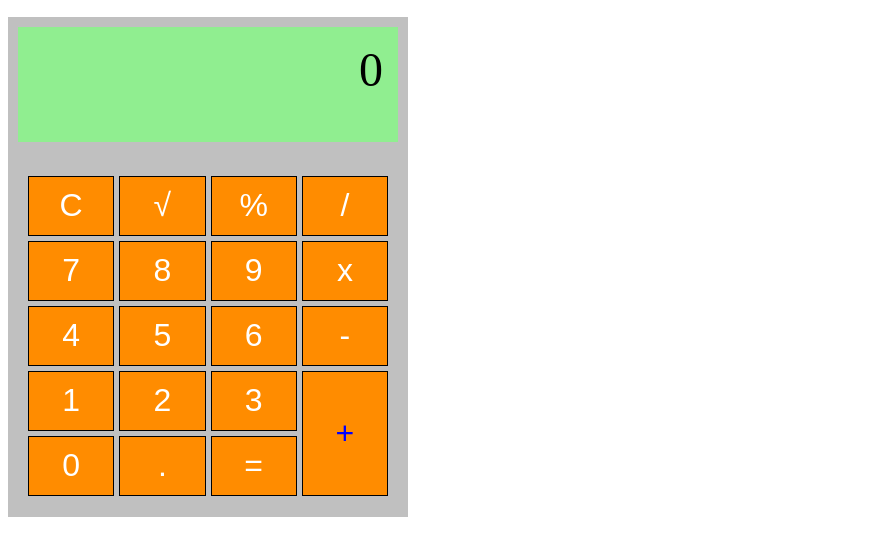
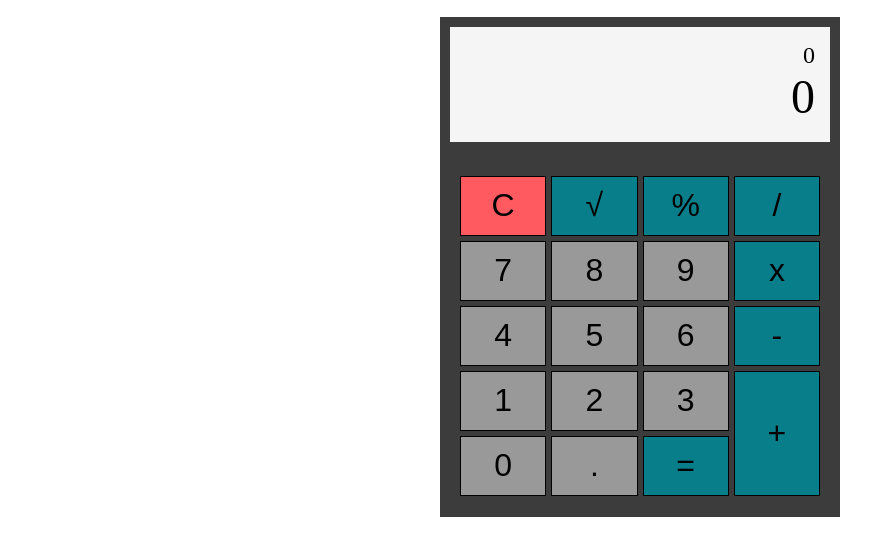
Before and after one commit to HunterKELL/Calculator, a plain HTML site: page index.html in a window 1280 px wide. Shown: the part 50-606 px from the top of the page, without its empty margins (0-895 px from the left). Drawn offline with Linux system fonts and the light colour scheme.

Commit message:
Changed some css for calculator and added a root selector

```diff
--- a/app.js
+++ b/app.js
@@ -5,7 +5,7 @@ const numberBtn = document.querySelectorAll('.number');
 const operatorBtn = document.querySelectorAll('.operator');
 const clear = document.querySelector('.clear-btn');
 const equal = document.querySelector('.equal-btn');
-//const decimal = document.querySelector('.decimal-btn');
+const decimalBtn = document.querySelector('.decimal-btn');
 const percent = document.querySelector('.percent-btn');
 const squareRoot = document.querySelector('.square-root');
 //const numButtons = document.getElementById("number");
@@ -16,12 +16,13 @@ console.log(clear);
 console.log(equal);
 console.log(firstDisplay);
 console.log(secondDisplay);
-//console.log(decimal)
+console.log(decimalBtn)
 
 
 let currentNum = ''
 let previousNum = ''
 let operator = ''
+let decimal = ''
 //let dot = false
 /*const logNumber = (number) => {
     if (num1.length < 10) {
@@ -86,7 +87,19 @@ const logOperator = (oper) => {
     currentNum = ''
     firstDisplay.textContent = ''
 }
-
+decimalBtn.addEventListener('click', (e) => {
+    if(!firstDisplay.textContent.includes('.')){
+        firstDisplay.textContent += '.'
+    }
+})
+/*const logDecimal = (dot) => {
+    decimal = dot
+    if(firstDisplay.textContent.includes(Number)){
+        if(decimal.length <= 1){
+            firstDisplay.textContent += decimal
+        }
+    }
+}*/
 const roundNum = (num) => {
     return Math.round(num * 1000) / 1000
 }
--- a/index.html
+++ b/index.html
@@ -24,7 +24,7 @@
 
             </div>-->
             <div class="display-screen">
-                <div class="top-screen">
+                <div class="top-screen">0
 
                 </div>
                 <div class="bottom-screen">0
@@ -57,7 +57,7 @@
                 <!-- Fifth Row -->
                 <button id="number" class="calc-button number">0</button>
                 <button id="decimal" class="calc-button number decimal decimal-btn">.</button>
-                <button id="operator" class="calc-button equal-btn">=</button>
+                <button id="equal" class="calc-button equal-btn">=</button>
 
                 <button id="operator" class="calc-button plus-btn operator">+</button>
 
--- a/styles.css
+++ b/styles.css
@@ -1,21 +1,28 @@
 
-/*.calc-container {
-    display: grid;
-    grid-template-columns: auto;
-    background-color: black;
-    padding: 10px;
-}*/
+:root {
+  --calc-color: #3C3C3C;
+  --calc-screen-color: #F5F5F5;
+  --operator-btn-color: #087E8B;
+  --number-btn-color: #999999;
+  --clear-btn-color: #FF5A5F;
+}
 * {
   box-sizing: border-box;
+}
+
+.calc-container {
+  display: flex;
+  align-items: center;
+  justify-content: center;
 }
 
 .calc-frame {
    height: 500px;
    width: 400px;
-   background-color: silver;
+   background-color: var(--calc-color);
    padding: 10px;
 }
-
+/* Displays */
 .display-screen {
     width: 100%;
     height: 115px;
@@ -23,7 +30,7 @@
     color: black;
     text-align: right;
     padding: 15px;
-    background-color: lightgreen;
+    background-color: var(--calc-screen-color);
 }
 
 .top-screen {
@@ -37,6 +44,7 @@
   color: black;
   text-align: right;
 }
+/* Calculator Buttons */
 .calc-buttons {
   display: grid;
   grid-template-columns: repeat(4, 1fr);
@@ -47,19 +55,26 @@
 
 .calc-button {
   height: 60px;
-  background-color: darkorange;
+  background-color: var(--number-btn-color);
   font-size: 2rem;
   border: 1px solid black;
-  color: white;
+  color: black;
+}
+
+.clear-btn {
+  background-color: var(--clear-btn-color);
 }
 
 .plus-btn {
-  color: blue;
   height: 100%;
   grid-row: 4 / 6;
   grid-column: 5 / 4;
 }
 
+#operator, #equal, #percent, #square-root {
+  background-color: var(--operator-btn-color);
+}
+
 /*.root-btn {
   color: black;
 }*/
```
